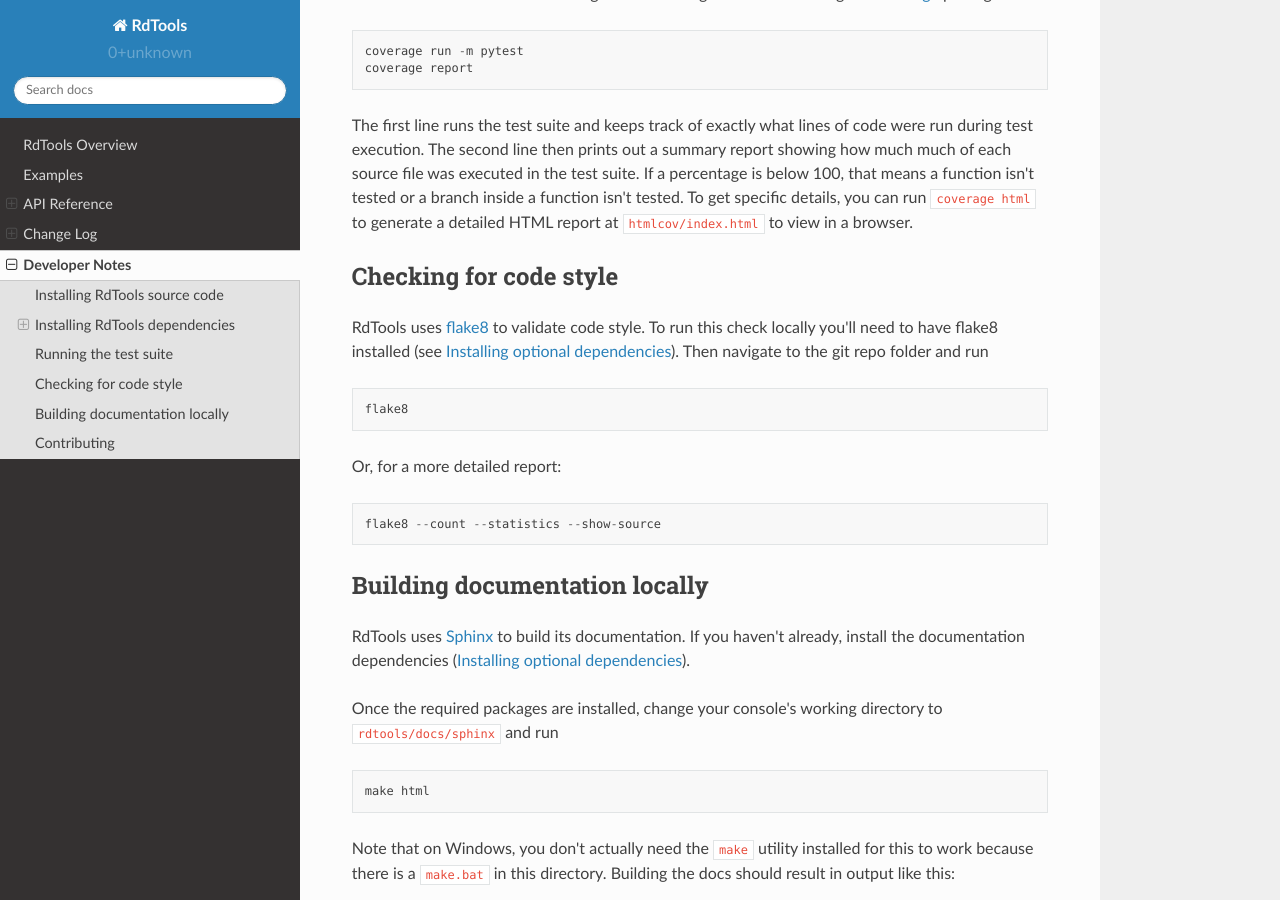
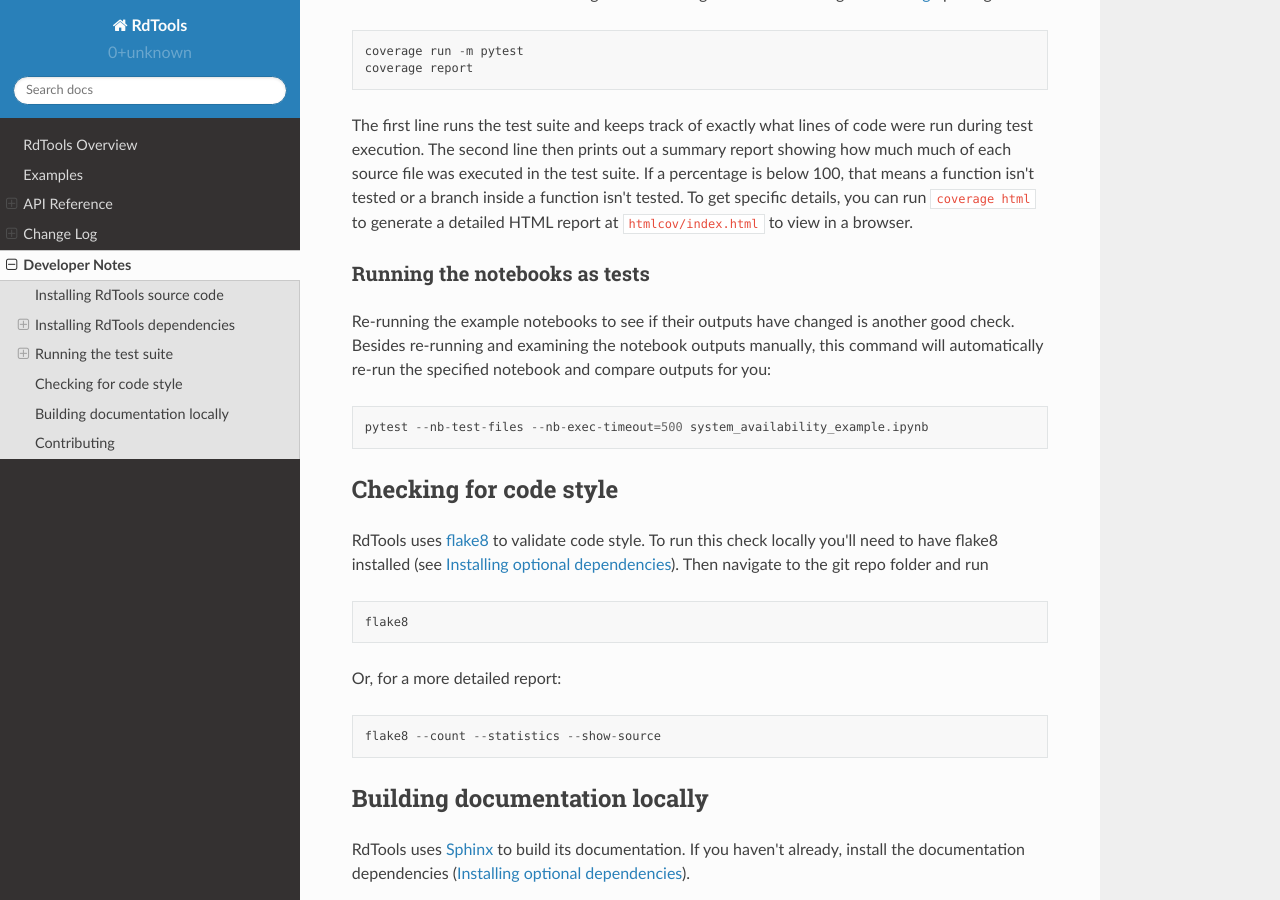
Before and after one commit to NREL/rdtools, a Sphinx documentation site: the page built from docs/sphinx/source/developer_notes.rst, in a window 1280 px wide and 900 px high, scrolled down 2297 px. Built offline with Sphinx 7.4.7 and the Read the Docs theme 2.0.0, drawn with Linux system fonts in a browser that asks for light colours; pages that are not in the unit, such as notebooks, are missing from menus.

Commit message:
try out checks based on pytest-notebook

```diff
--- a/docs/sphinx/source/developer_notes.rst
+++ b/docs/sphinx/source/developer_notes.rst
@@ -132,6 +132,19 @@ specific details, you can run ``coverage html`` to generate a detailed HTML
 report at ``htmlcov/index.html`` to view in a browser.
 
 
+Running the notebooks as tests
+~~~~~~~~~~~~~~~~~~~~~~~~~~~~~~
+
+Re-running the example notebooks to see if their outputs have changed is
+another good check. Besides re-running and examining the notebook outputs
+manually, this command will automatically re-run the specified notebook
+and compare outputs for you:
+
+::
+
+    pytest --nb-test-files --nb-exec-timeout=500 system_availability_example.ipynb
+
+
 Checking for code style
 -----------------------
 
```
Also changed, not shown: setup.cfg (+16 -0 lines), 1 other file.
